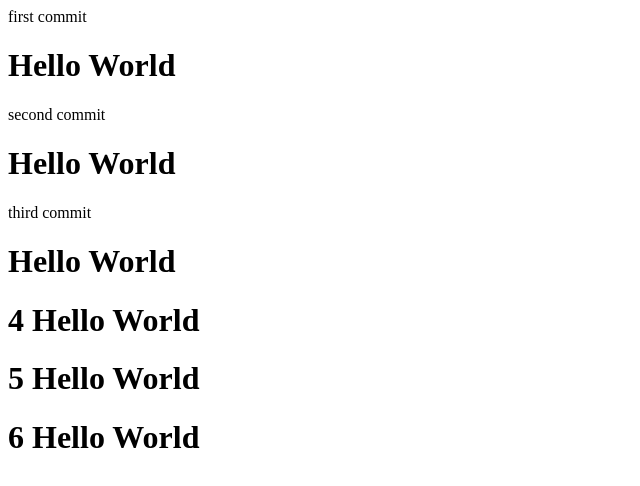
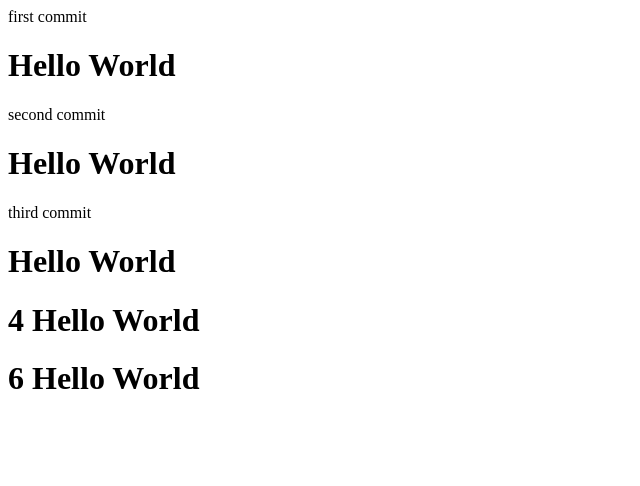
Before and after one commit to zzeyoung/HelloWorld1, a plain HTML site: page index.html in a window 1280 px wide. Shown: the whole page, without its empty margins (0-640 px from the left). Drawn offline with Linux system fonts and the light colour scheme.

Commit message:
six commit

```diff
--- a/index.html
+++ b/index.html
@@ -15,7 +15,6 @@
 
         <h1>4 Hello World</h1>
 
-        <h1>5 Hello World</h1>
 
         <h1>6 Hello World</h1>
     </body>
```
